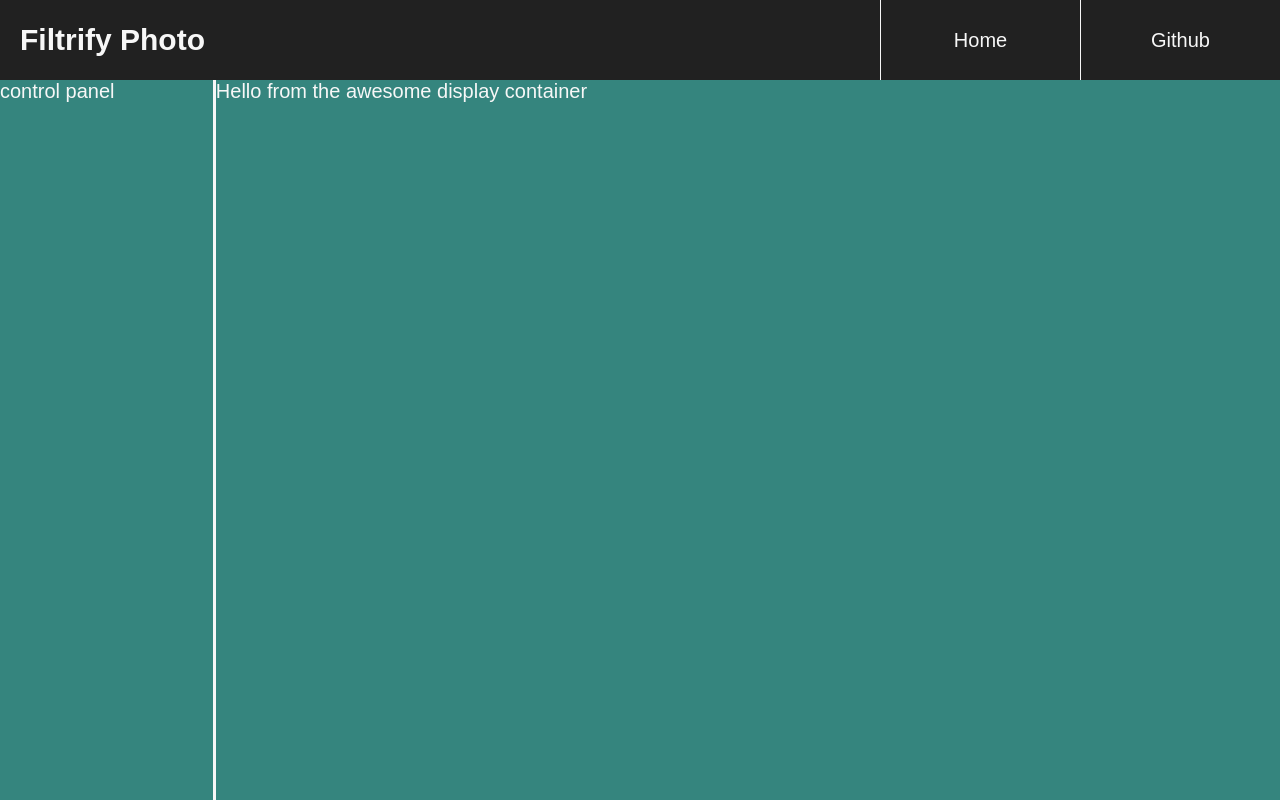
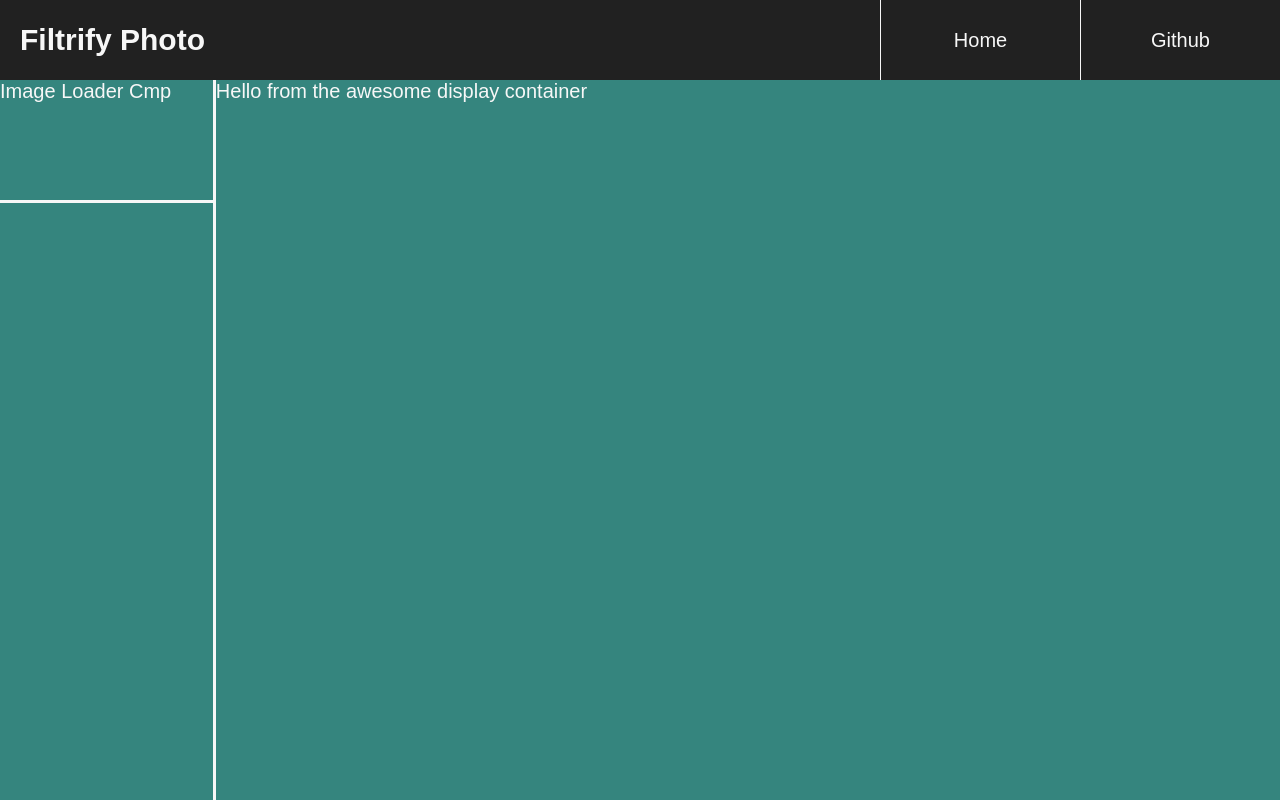
Before and after one commit to Sharpie360/filtrify-photo, a Vue app: page / in a window 1280 px wide. Built offline with nearby package versions, Linux system fonts and the light colour scheme.

Commit message:
added - image loader, filter panel cmps

```diff
--- a/src/components/control-panel/ControlPanel.vue
+++ b/src/components/control-panel/ControlPanel.vue
@@ -1,12 +1,19 @@
 <template>
   <div class="control-panel flex-1 flexbox flexdir-col">
-    control panel
+    <image-loader></image-loader>
+    <filter-panel></filter-panel>
   </div>
 </template>
 
 <script>
+import ImageLoader from './ImageLoader';
+import FilterPanel from './FilterPanel';
+
 export default {
-
+  components: {
+    'image-loader': ImageLoader,
+    'filter-panel': FilterPanel,
+  }
 }
 </script>
 
--- /dev/null
+++ b/src/components/control-panel/FilterPanel.vue
@@ -0,0 +1,17 @@
+<template>
+  <div class="filter-panel flex-5">
+
+  </div>
+</template>
+
+<script>
+export default {
+
+}
+</script>
+
+<style>
+  .filter-panel {
+    border-top: 3px solid #f7f7f7;
+  }
+</style>
--- /dev/null
+++ b/src/components/control-panel/ImageLoader.vue
@@ -0,0 +1,15 @@
+<template>
+  <div class="flex-1">
+    Image Loader Cmp
+  </div>
+</template>
+
+<script>
+export default {
+
+}
+</script>
+
+<style>
+
+</style>
```
